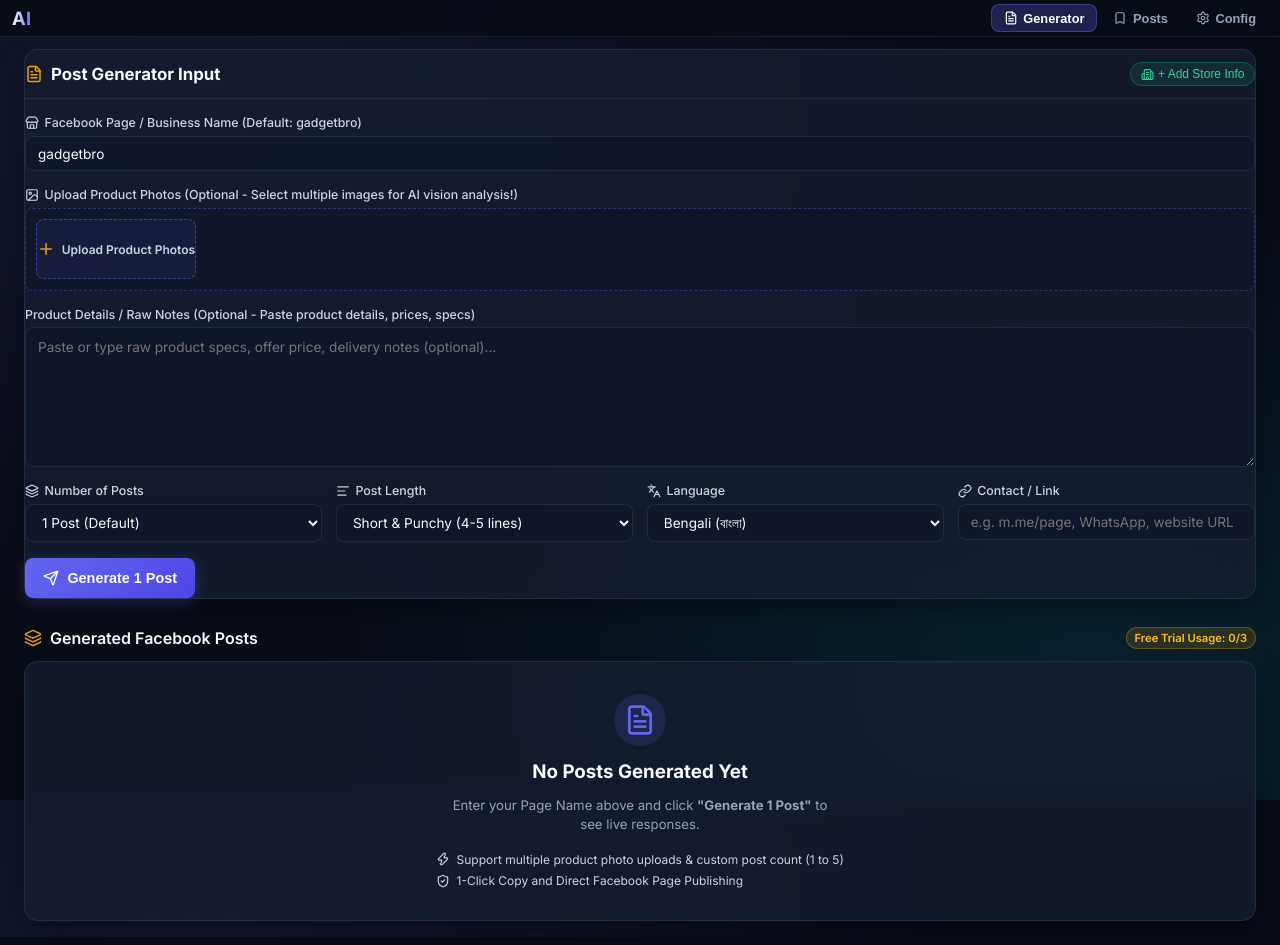
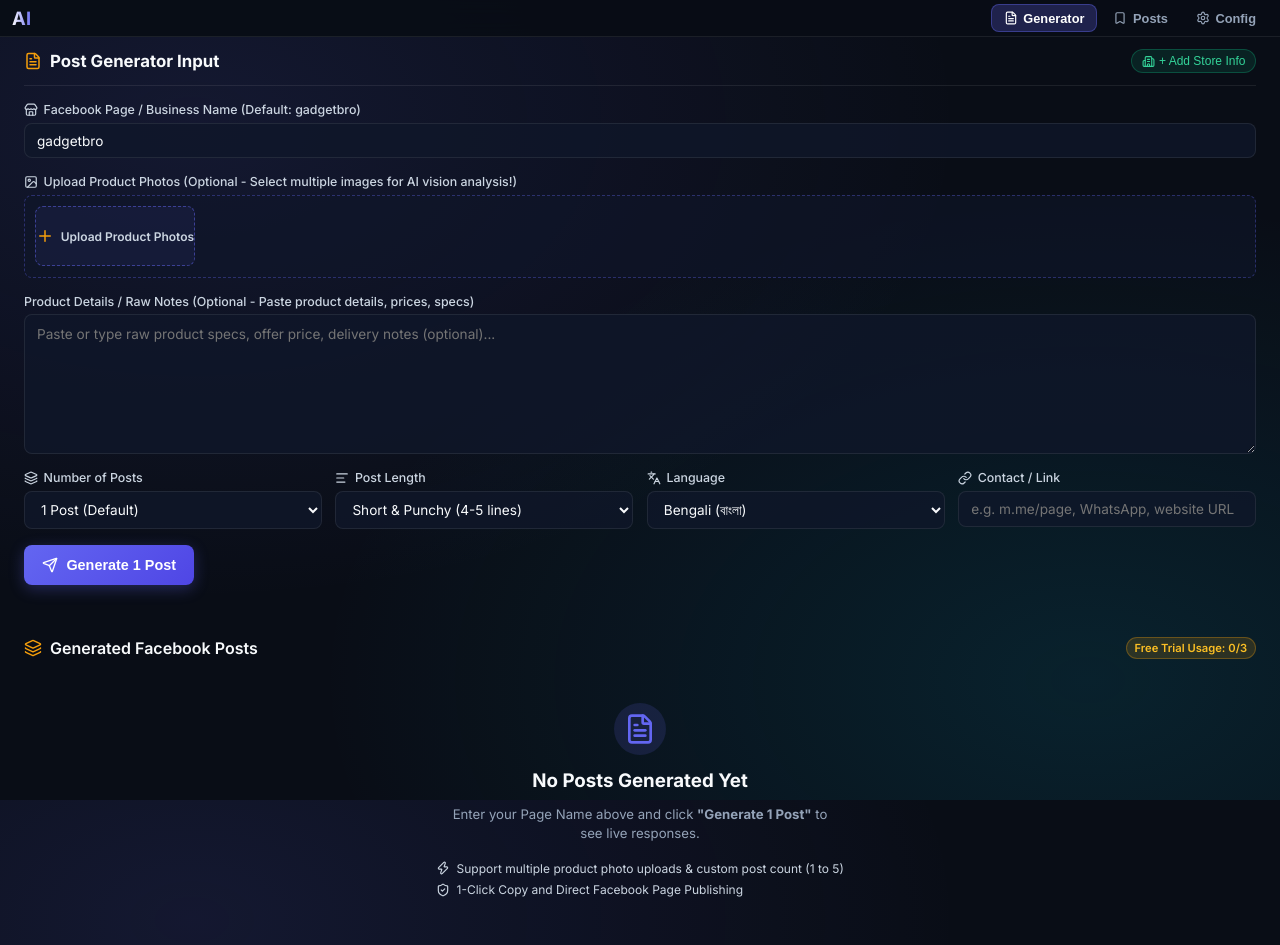
Before and after one commit to emranhossen-dev/automation, a React (Vite) app: page / in a window 1280 px wide. Built offline with nearby package versions, Linux system fonts and the light colour scheme.

Commit message:
style: unified single background color without boxy card containers

```diff
--- a/src/index.css
+++ b/src/index.css
@@ -156,15 +156,11 @@
   display: block;
 }
 
-/* Glassmorphism Card Utility */
+/* Glassmorphism Card Utility - Seamless Single BG */
 .card-glass {
-  background: var(--bg-card);
-  backdrop-filter: blur(16px);
-  -webkit-backdrop-filter: blur(16px);
-  border: 1px solid var(--border-color);
-  border-radius: var(--radius-md);
-  box-shadow: var(--shadow-main);
-  transition: border-color 0.2s ease, box-shadow 0.2s ease;
+  background: transparent;
+  border: none;
+  box-shadow: none;
 }
 
 /* Ultra Compact Header & Navbar */
@@ -594,7 +590,7 @@
 
 /* Form Styles */
 .tab-settings-container {
-  padding: 1.5rem;
+  padding: 0;
 }
 
 .settings-header-row {
@@ -622,6 +618,12 @@
 .settings-header-row p {
   font-size: 0.85rem;
   color: var(--text-muted);
+}
+
+/* Form Styles - Flat Unified BG */
+.form-container {
+  padding: 0;
+  margin-bottom: 1.5rem;
 }
 
 .form-header {
```
